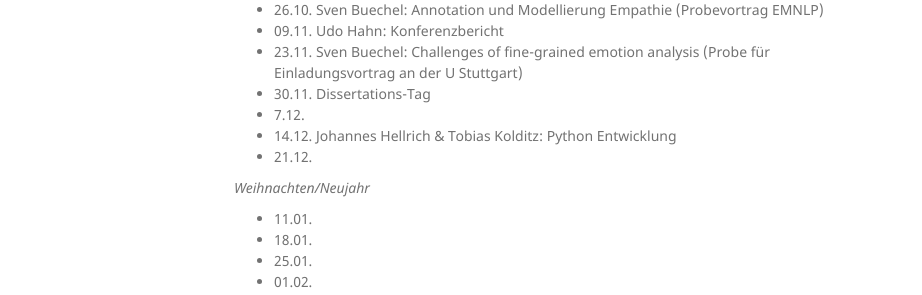
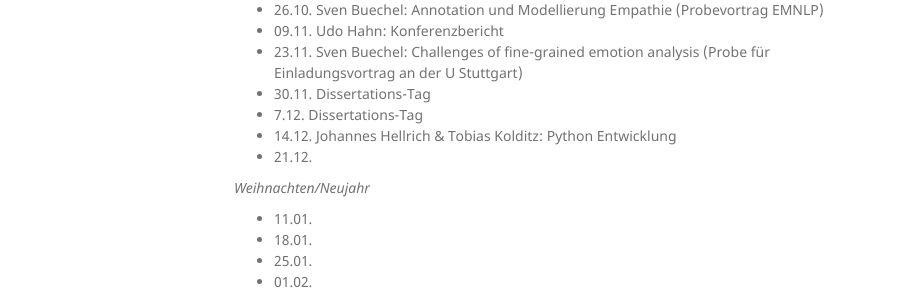
Before and after one commit to JULIELab/JULIELab.github.io, a Jekyll site: the page built from Courses/Theoreticum+_+Technicum-p-444.md, in a window 1280 px wide. Shown: the part 752-1047 px from the top of the page, without its empty margins (176-1098 px from the left). Built offline with Jekyll 4.4.1, drawn with Linux system fonts in a browser that asks for light colours.

Commit message:
Update Theoreticum+_+Technicum-p-444.md

```diff
--- a/Courses/Theoreticum+_+Technicum-p-444.md
+++ b/Courses/Theoreticum+_+Technicum-p-444.md
@@ -21,7 +21,7 @@ Teilnehmen werden alle Examenskandidaten und Doktoranden mit einem computerlingu
 * 09.11. Udo Hahn: Konferenzbericht
 * 23.11. Sven Buechel: Challenges of fine-grained emotion analysis (Probe für Einladungsvortrag an der U Stuttgart)
 * 30.11. Dissertations-Tag
-* 7.12.
+* 7.12. Dissertations-Tag
 * 14.12. Johannes Hellrich & Tobias Kolditz: Python Entwicklung
 * 21.12.
 
```
